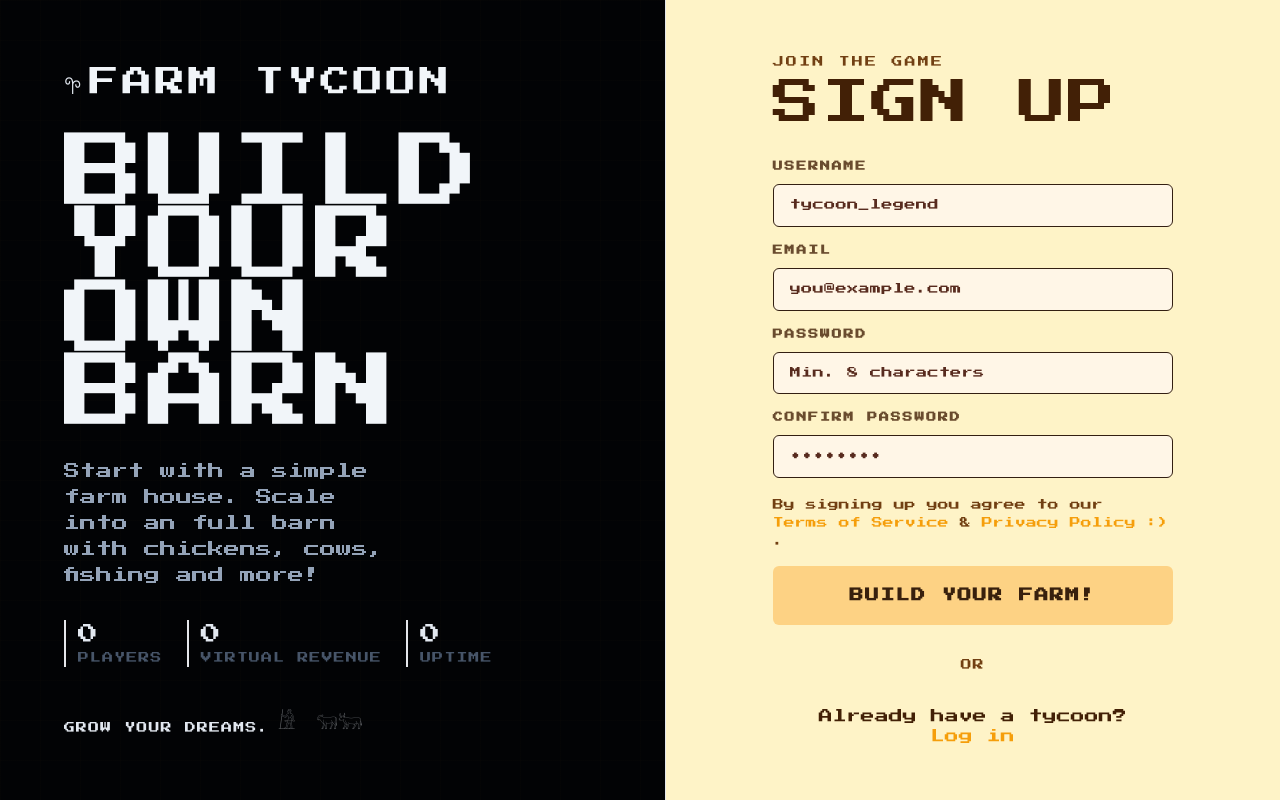
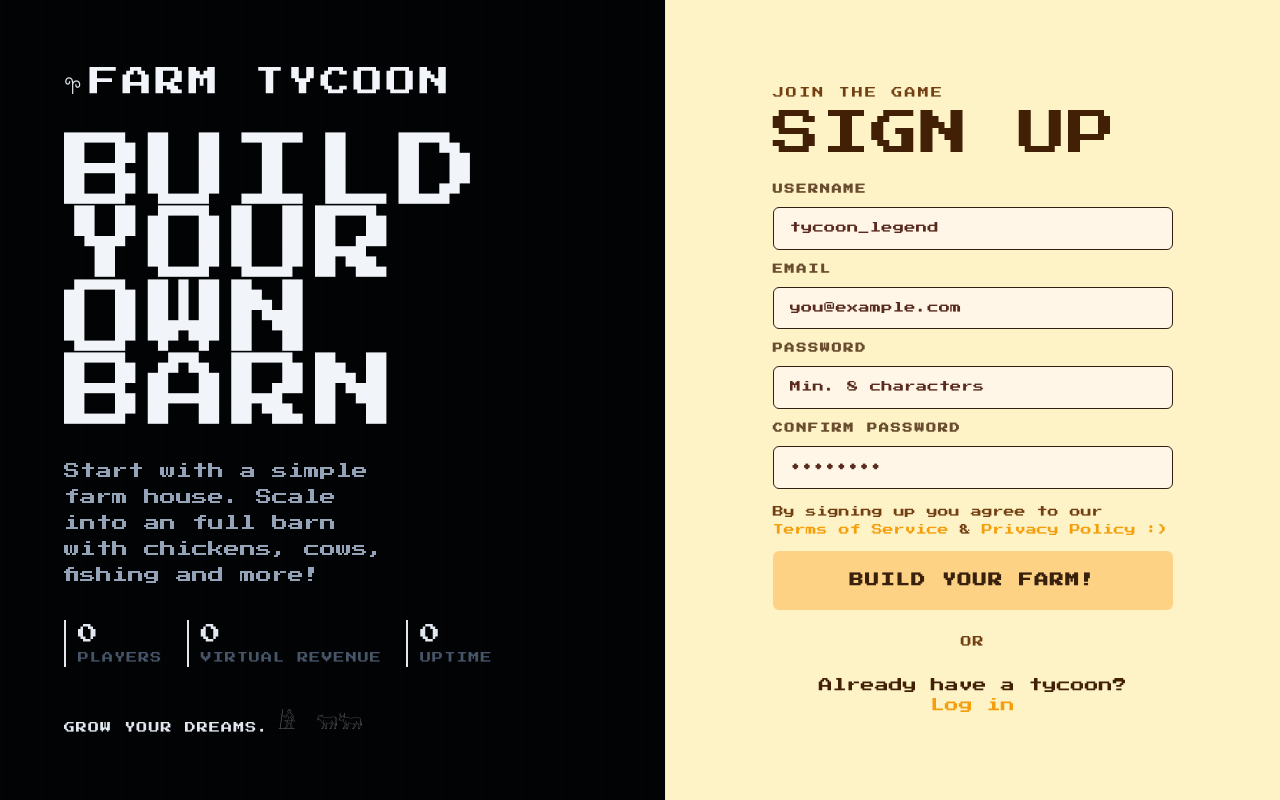
Before and after one commit to julietasegovia/Web-Tycoon-Game, a React (Vite) app: page / in a window 1280 px wide. Both pictures are taken after typing "name@example.com", "Sample123" into the empty fields and a click on the button "Create an account". Built offline with nearby package versions, Linux system fonts and the light colour scheme; no server answers.

Commit message:
arregle los tamaños y distancias del sign up page

```diff
--- a/src/App.jsx
+++ b/src/App.jsx
@@ -3,11 +3,9 @@ import { AuthProvider, AuthContext } from "./context/AuthContext";
 import AuthPage      from "./pages/AuthPage";
 import DashboardPage from "./pages/DashboardPage";
 
-// ── Inner shell (has access to AuthContext) ───────────────────────────────────
 function AppShell() {
   const { isLoggedIn, loading, saveSession } = useContext(AuthContext);
 
-  // While restoring a saved session from localStorage, show nothing (avoids flash)
   if (loading) {
     return (
       <div className="min-h-screen flex items-center justify-center">
@@ -23,7 +21,6 @@ function AppShell() {
     : <AuthPage onAuthSuccess={() => {}} />;
 }
 
-// ── Root — wraps everything in the auth provider ──────────────────────────────
 export default function App() {
   return (
     <AuthProvider>
--- a/src/components/auth/SignupForm.jsx
+++ b/src/components/auth/SignupForm.jsx
@@ -27,7 +27,7 @@ export default function SignupForm({ onSuccess, onSwitch }) {
   function onChange(e) {
     const { name, value } = e.target;
     setForm((prev) => ({ ...prev, [name]: value }));
-    // Clear the individual field error as the user types
+
     if (fieldErrors[name]) setFieldErrors((prev) => ({ ...prev, [name]: null }));
   }
 
@@ -42,7 +42,7 @@ export default function SignupForm({ onSuccess, onSwitch }) {
   }
 
   return (
-    <div className="space-y-8">
+    <div className="space-y-6">
       {/* Header */}
       <div>
         <p className="text-[11px] text-yellow-900 tracking-[0.2em] uppercase mb-2">
@@ -54,7 +54,7 @@ export default function SignupForm({ onSuccess, onSwitch }) {
       </div>
 
       {/* Form */}
-      <form onSubmit={onSubmit} className="space-y-4">
+      <form onSubmit={onSubmit} className="space-y-3">
         <ErrorBanner message={error} />
 
         <FormField
@@ -109,7 +109,7 @@ export default function SignupForm({ onSuccess, onSwitch }) {
           By signing up you agree to our{" "}
           <button type="button" className="btn-link text-[11px]">Terms of Service</button>
           {" & "}
-          <button type="button" className="btn-link text-[11px]">Privacy Policy :)</button>.
+          <button type="button" className="btn-link text-[11px]">Privacy Policy :)</button>
         </p>
 
         <button type="submit" className="btn-gold" disabled={loading}>
@@ -118,7 +118,7 @@ export default function SignupForm({ onSuccess, onSwitch }) {
       </form>
 
       {/* Divider */}
-      <div className="flex items-center gap-3">
+      <div className="flex items-center">
         <div className="flex-1 h-px bg-ink-700" />
         <span className="text-[11px] text-ink-600 tracking-widest uppercase text-yellow-900">or</span>
         <div className="flex-1 h-px bg-ink-700" />
```
